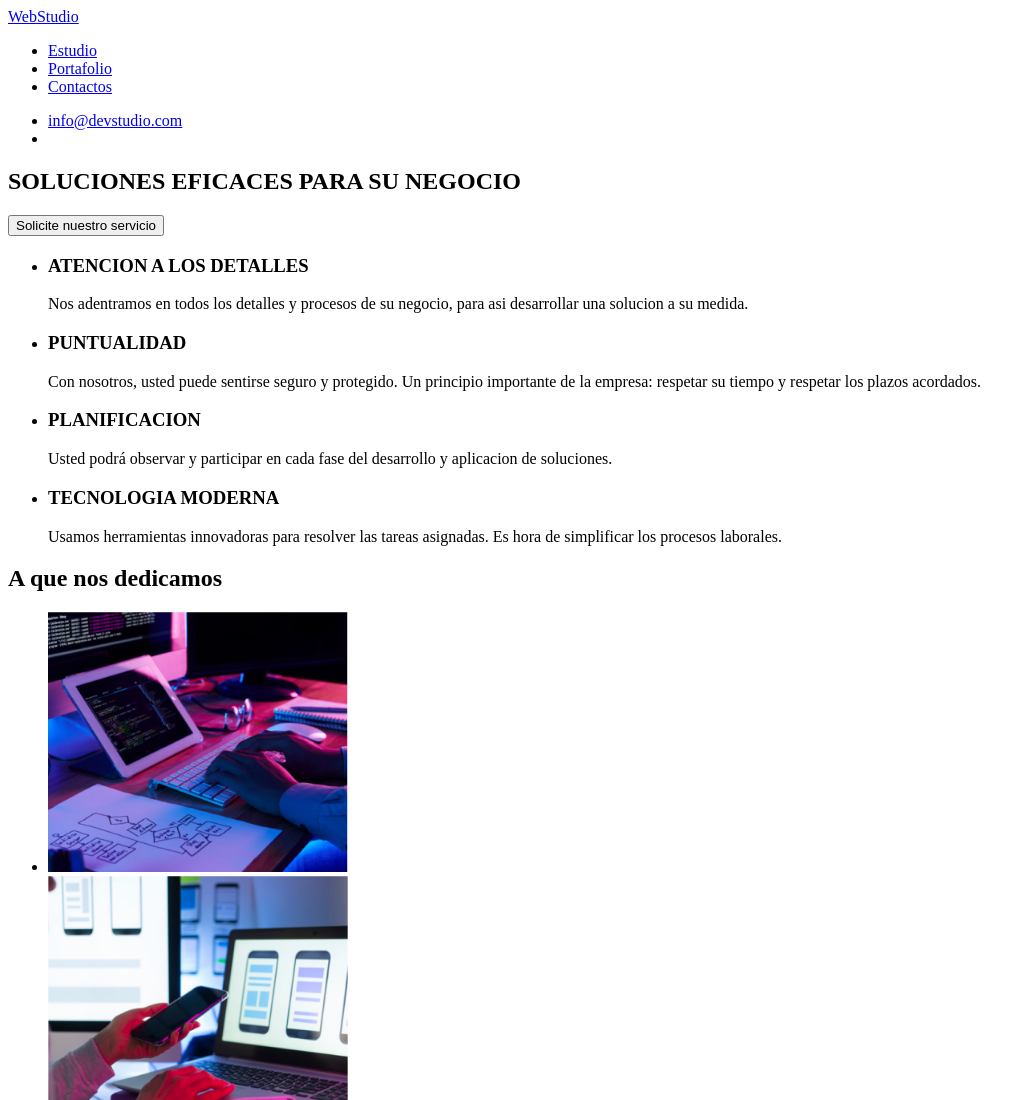
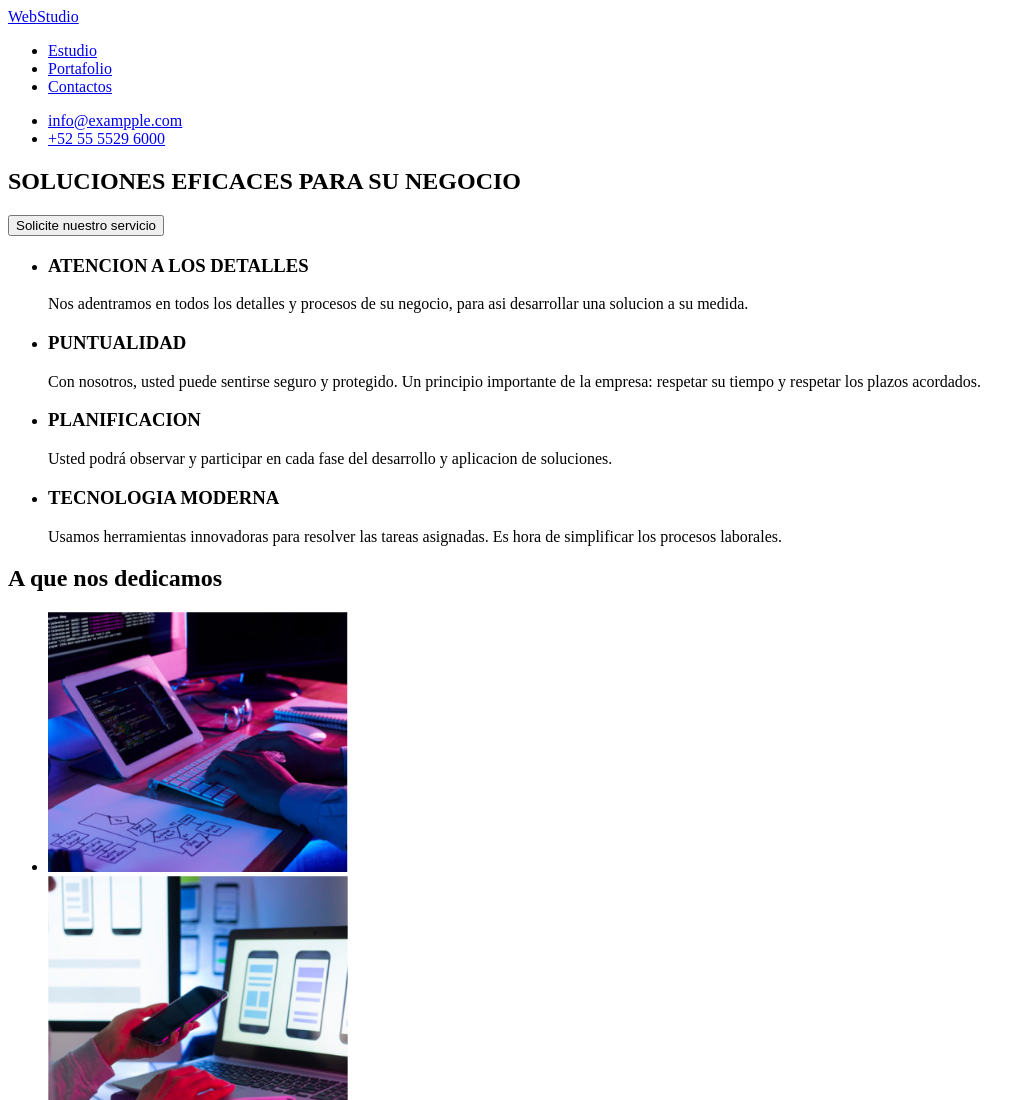
Before and after one commit to Cristiansarmiento123/goit-markup-hw-01, a plain HTML site: page index.html in a window 1280 px wide. Shown: the top 1100 px of the page, without its empty margins (0-1032 px from the left). Drawn offline with Linux system fonts and the light colour scheme.

Commit message:
completa

```diff
--- a/index.html
+++ b/index.html
@@ -27,8 +27,8 @@
             </ul>
         </nav>
         <ul>
-            <li><a href="#">info@devstudio.com</a></li>
-            <li><a href="tel"></a></li>
+            <li><a href="mailto:info@exampple.com">info@exampple.com</a></li>
+            <li><a href="tel:+525555296000">+52 55 5529 6000</a></li>
         </ul>
 
 
```
